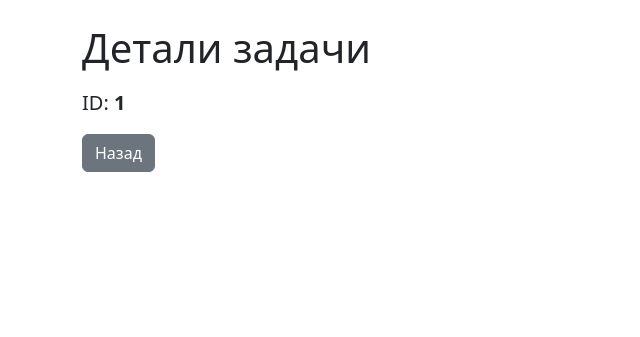
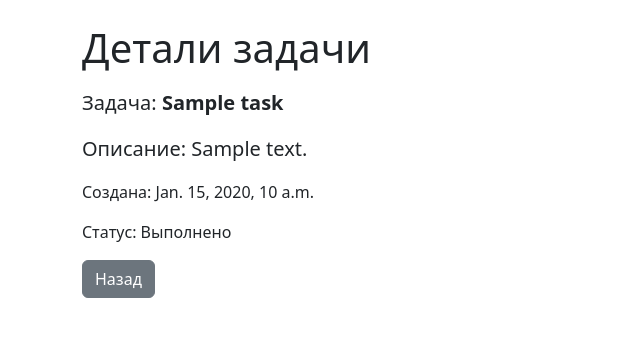
Before and after one commit to alekbark/Django_projects, a Django app: page /tasks/1/ in a window 1280 px wide. Shown: the part 56-393 px from the top of the page, without its empty margins (0-640 px from the left). Run offline with Django 3.2, Linux system fonts and the light colour scheme; tables that the repository leaves empty hold one stand-in row (values such as "Sample post").

Commit message:
add HW17 into L7

```diff
--- a/l7/tasks/templates/tasks/task_detail.html
+++ b/l7/tasks/templates/tasks/task_detail.html
@@ -6,7 +6,16 @@
 
 <h1 class="mb-3">Детали задачи</h1>
 
-<p class="fs-5">ID: <strong>{{ id }}</strong></p>
+<p class="fs-5">Задача: <strong>{{ task.title }}</strong></p>
+<p class="fs-5">Описание: {{ task.description }}</p>
+<p class="fs-6">Создана: {{ task.created_at }}</p>
+<p class="fs-6">Статус:
+    {% if task.is_completed %}
+        Выполнено
+    {% else %}
+        Не выполнено
+    {% endif %}
+</p>
 
 <a href="{% url 'task_list' %}" class="btn btn-secondary">Назад</a>
 
--- a/l7/tasks/views.py
+++ b/l7/tasks/views.py
@@ -1,4 +1,6 @@
-from django.shortcuts import render
+from django.shortcuts import render, get_object_or_404, redirect
+from django.views.decorators.http import require_POST
+
 from .models import Task
 from django.http import HttpResponse, HttpResponseRedirect
 from datetime import datetime
@@ -66,13 +68,39 @@ def task_list(request):
     return render(request, 'tasks/task_list.html', {'tasks': tasks})
 
 def task_detail(request, id):
-    return render(request, 'tasks/task_detail.html', {'id': id})
+    task = get_object_or_404(Task, id=id)
+    return render(request, 'tasks/task_detail.html', {'task': task})
 
 def task_create(request):
+
+    if request.method == 'POST':
+
+        title = request.POST.get('title')
+        description = request.POST.get('description')
+
+        Task.objects.create(title=title, description=description)
+
+        return redirect('/tasks/')
+
     return render(request, 'tasks/task_create.html')
 
 def task_update(request, id):
-    return render(request, 'tasks/task_update.html', {'id': id})
 
+    task = get_object_or_404(Task, id=id)
+
+    if request.method == 'POST':
+
+        task.title = request.POST.get('title')
+        task.description = request.POST.get('description')
+
+        task.save()
+
+        return redirect('/tasks/')
+
+    return render(request, 'tasks/task_update.html', {'task': task})
+
+@require_POST
 def task_delete(request, id):
-    return render(request, 'tasks/task_delete.html', {'id': id})
+    task = get_object_or_404(Task, id=id)
+    task.delete()
+    return redirect('/tasks/')
```
Also changed, not shown: l7/log.txt (+7 -0 lines), l7/tasks/templates/tasks/task_create.html (+18 -0 lines), l7/tasks/templates/tasks/task_delete.html (deleted, +0 -11 lines), l7/tasks/templates/tasks/task_list.html (+13 -13 lines), l7/tasks/templates/tasks/task_update.html (+19 -1 lines).
